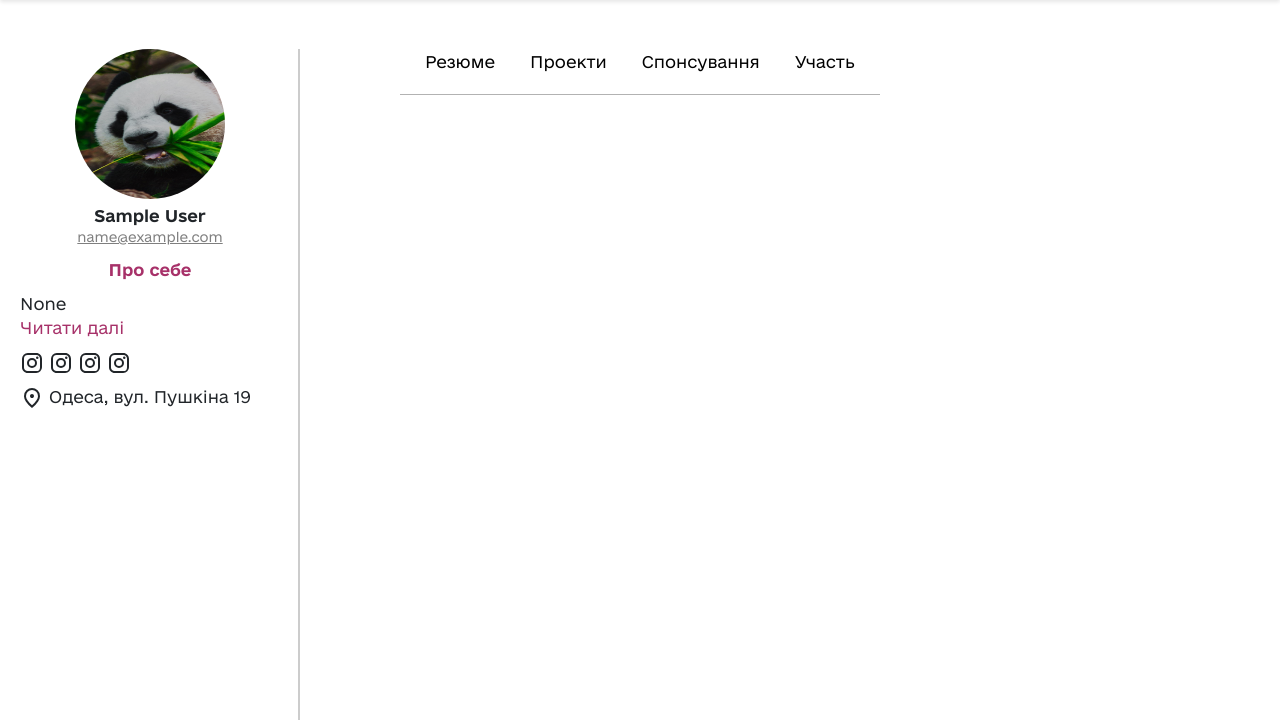
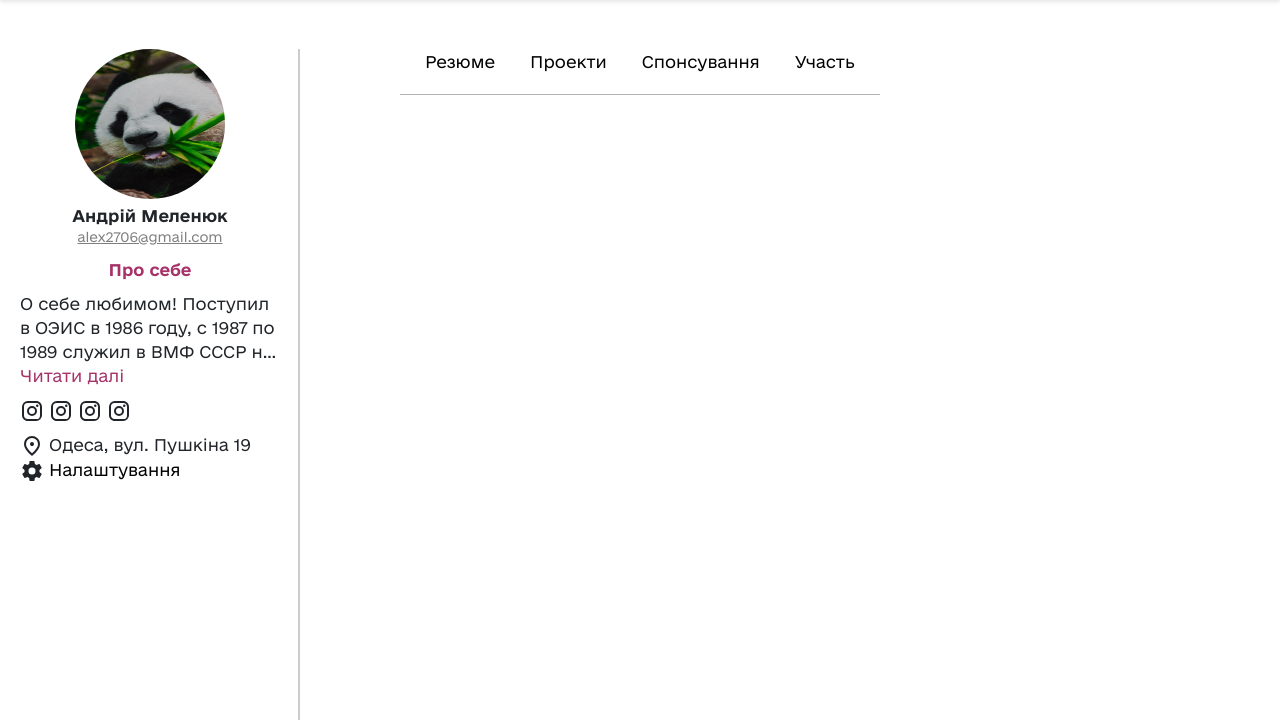
Before and after one commit to maxtkach/ustarter, a Flask app: page /profile/1 in a window 1280 px wide. Shown: the part 68-788 px from the top of the page. Run offline with Flask 2, Linux system fonts and the light colour scheme; the visitor is signed in with stand-in values (Sample User, id 1); data comes from the database, SQL or seed files in the repository; some libraries are stand-ins or nearby versions.

Commit message:
Add files via upload

```diff
--- a/templates/profile.html
+++ b/templates/profile.html
@@ -4,11 +4,27 @@
 <div class="profile">
     <div class="profile__user--info resizable" id="resizeMe">
         <img src="static/images/placeholder_panda.jpg" alt="" class="user__image">
-            <div class="user__name">{{ fullName }}</div>
-            <div class="user__email">{{ email }}</div>
+        <div class="user__name">Андрій Меленюк</div>
+        <div class="user__email">alex2706@gmail.com</div>
         <div class="user__about">
             <div class="about__title">Про себе</div>
-                <div id="about__content">{{ aboutMe }}</div>
+            <div id="about__content">О себе любимом!
+                Поступил в ОЭИС в 1986 году, с 1987 по 1989 служил в ВМФ СССР на северном флоте. В 1993 году
+                закончил институт с отличием (красным дипломом). После чего работал на кафедре АЭС (1 год), ТЭС (4
+                года), ДЭС (с 1998 по настоящее время). Летом 2006 года защитил диссертацию в направлении
+                помехоустойчивого кодирования и получил степень кандидата технических наук. Кроме того работаю
+                программистом (уже не в ОНАС) и с 1998 года занимаюсь цифровой обработкой сигналов на сигнальных
+                процессорах семейства ADSP218x и TMS230c54xx.
+                Женат с 1995 года. В 2000 родился сын. Lorem ipsum dolor sit amet consectetur, adipisicing elit.
+                Eius voluptas nobis, vel molestias ex repellendus maiores, quo, vero perferendis quia similique.
+                Atque totam corporis ullam iusto magnam ipsam, dolorem laboriosam! Lorem ipsum dolor sit amet
+                consectetur adipisicing elit. Veniam esse beatae, rem illum repellendus voluptate. Corporis nemo
+                quidem officia et, tempora accusamus officiis, iusto dignissimos, nisi nulla ab impedit labore.
+                Lorem ipsum, dolor sit amet consectetur adipisicing elit. Natus, ratione? Possimus impedit maxime
+                blanditiis itaque numquam nesciunt quos officiis nostrum ipsa facere. Veniam deserunt ipsa sapiente
+                molestias sed quidem cupiditate. Lorem ipsum dolor, sit amet consectetur adipisicing elit. Culpa,
+                id. Optio praesentium culpa tempora obcaecati distinctio repellat voluptate magnam nam consequuntur,
+                ducimus odit dignissimos! Beatae nobis accusamus cum aut voluptate.</div>
             <span id="read__more"></span>
         </div>
         <div class="about__info__footer">
@@ -35,7 +51,12 @@
                         <path fill="currentColor"
                             d="M12 12q.825 0 1.413-.588T14 10q0-.825-.588-1.413T12 8q-.825 0-1.413.588T10 10q0 .825.588 1.413T12 12Zm0 7.35q3.05-2.8 4.525-5.088T18 10.2q0-2.725-1.738-4.462T12 4Q9.475 4 7.737 5.738T6 10.2q0 1.775 1.475 4.063T12 19.35ZM12 22q-4.025-3.425-6.012-6.362T4 10.2q0-3.75 2.413-5.975T12 2q3.175 0 5.588 2.225T20 10.2q0 2.5-1.988 5.438T12 22Zm0-11.8Z" />
                     </svg> Одеса, вул. Пушкіна 19 </span>
+                <br>
+                <span class="settings"><svg xmlns="http://www.w3.org/2000/svg" width="24" height="24" viewBox="0 0 24 24"><path fill="currentColor" d="M12 15.5A3.5 3.5 0 0 1 8.5 12A3.5 3.5 0 0 1 12 8.5a3.5 3.5 0 0 1 3.5 3.5a3.5 3.5 0 0 1-3.5 3.5m7.43-2.53c.04-.32.07-.64.07-.97c0-.33-.03-.66-.07-1l2.11-1.63c.19-.15.24-.42.12-.64l-2-3.46c-.12-.22-.39-.31-.61-.22l-2.49 1c-.52-.39-1.06-.73-1.69-.98l-.37-2.65A.506.506 0 0 0 14 2h-4c-.25 0-.46.18-.5.42l-.37 2.65c-.63.25-1.17.59-1.69.98l-2.49-1c-.22-.09-.49 0-.61.22l-2 3.46c-.13.22-.07.49.12.64L4.57 11c-.04.34-.07.67-.07 1c0 .33.03.65.07.97l-2.11 1.66c-.19.15-.25.42-.12.64l2 3.46c.12.22.39.3.61.22l2.49-1.01c.52.4 1.06.74 1.69.99l.37 2.65c.04.24.25.42.5.42h4c.25 0 .46-.18.5-.42l.37-2.65c.63-.26 1.17-.59 1.69-.99l2.49 1.01c.22.08.49 0 .61-.22l2-3.46c.12-.22.07-.49-.12-.64l-2.11-1.66Z"/></svg> <a href="{{ url_for('main.MainPage') }}">Налаштування</a> </span>
+
+
             </div>
+
         </div>
         <div class="resizer resizer-r"></div>
     </div>
@@ -87,23 +108,19 @@
                         <div class="projects__footer">
                             <div class="projects__footer--text">Зв'язок з нами
                                 <div class="projects__footer--socials">
-                                        <svg xmlns="http://www.w3.org/2000/svg" width="24" height="24"
-                                            viewBox="0 0 24 24">
+                                    <svg xmlns="http://www.w3.org/2000/svg" width="24" height="24" viewBox="0 0 24 24">
                                         <path fill="currentColor"
                                             d="M7.8 2h8.4C19.4 2 22 4.6 22 7.8v8.4a5.8 5.8 0 0 1-5.8 5.8H7.8C4.6 22 2 19.4 2 16.2V7.8A5.8 5.8 0 0 1 7.8 2m-.2 2A3.6 3.6 0 0 0 4 7.6v8.8C4 18.39 5.61 20 7.6 20h8.8a3.6 3.6 0 0 0 3.6-3.6V7.6C20 5.61 18.39 4 16.4 4H7.6m9.65 1.5a1.25 1.25 0 0 1 1.25 1.25A1.25 1.25 0 0 1 17.25 8A1.25 1.25 0 0 1 16 6.75a1.25 1.25 0 0 1 1.25-1.25M12 7a5 5 0 0 1 5 5a5 5 0 0 1-5 5a5 5 0 0 1-5-5a5 5 0 0 1 5-5m0 2a3 3 0 0 0-3 3a3 3 0 0 0 3 3a3 3 0 0 0 3-3a3 3 0 0 0-3-3Z" />
                                     </svg>
-                                        <svg xmlns="http://www.w3.org/2000/svg" width="24" height="24"
-                                            viewBox="0 0 24 24">
+                                    <svg xmlns="http://www.w3.org/2000/svg" width="24" height="24" viewBox="0 0 24 24">
                                         <path fill="currentColor"
                                             d="M7.8 2h8.4C19.4 2 22 4.6 22 7.8v8.4a5.8 5.8 0 0 1-5.8 5.8H7.8C4.6 22 2 19.4 2 16.2V7.8A5.8 5.8 0 0 1 7.8 2m-.2 2A3.6 3.6 0 0 0 4 7.6v8.8C4 18.39 5.61 20 7.6 20h8.8a3.6 3.6 0 0 0 3.6-3.6V7.6C20 5.61 18.39 4 16.4 4H7.6m9.65 1.5a1.25 1.25 0 0 1 1.25 1.25A1.25 1.25 0 0 1 17.25 8A1.25 1.25 0 0 1 16 6.75a1.25 1.25 0 0 1 1.25-1.25M12 7a5 5 0 0 1 5 5a5 5 0 0 1-5 5a5 5 0 0 1-5-5a5 5 0 0 1 5-5m0 2a3 3 0 0 0-3 3a3 3 0 0 0 3 3a3 3 0 0 0 3-3a3 3 0 0 0-3-3Z" />
                                     </svg>
-                                        <svg xmlns="http://www.w3.org/2000/svg" width="24" height="24"
-                                            viewBox="0 0 24 24">
+                                    <svg xmlns="http://www.w3.org/2000/svg" width="24" height="24" viewBox="0 0 24 24">
                                         <path fill="currentColor"
                                             d="M7.8 2h8.4C19.4 2 22 4.6 22 7.8v8.4a5.8 5.8 0 0 1-5.8 5.8H7.8C4.6 22 2 19.4 2 16.2V7.8A5.8 5.8 0 0 1 7.8 2m-.2 2A3.6 3.6 0 0 0 4 7.6v8.8C4 18.39 5.61 20 7.6 20h8.8a3.6 3.6 0 0 0 3.6-3.6V7.6C20 5.61 18.39 4 16.4 4H7.6m9.65 1.5a1.25 1.25 0 0 1 1.25 1.25A1.25 1.25 0 0 1 17.25 8A1.25 1.25 0 0 1 16 6.75a1.25 1.25 0 0 1 1.25-1.25M12 7a5 5 0 0 1 5 5a5 5 0 0 1-5 5a5 5 0 0 1-5-5a5 5 0 0 1 5-5m0 2a3 3 0 0 0-3 3a3 3 0 0 0 3 3a3 3 0 0 0 3-3a3 3 0 0 0-3-3Z" />
                                     </svg>
-                                        <svg xmlns="http://www.w3.org/2000/svg" width="24" height="24"
-                                            viewBox="0 0 24 24">
+                                    <svg xmlns="http://www.w3.org/2000/svg" width="24" height="24" viewBox="0 0 24 24">
                                         <path fill="currentColor"
                                             d="M7.8 2h8.4C19.4 2 22 4.6 22 7.8v8.4a5.8 5.8 0 0 1-5.8 5.8H7.8C4.6 22 2 19.4 2 16.2V7.8A5.8 5.8 0 0 1 7.8 2m-.2 2A3.6 3.6 0 0 0 4 7.6v8.8C4 18.39 5.61 20 7.6 20h8.8a3.6 3.6 0 0 0 3.6-3.6V7.6C20 5.61 18.39 4 16.4 4H7.6m9.65 1.5a1.25 1.25 0 0 1 1.25 1.25A1.25 1.25 0 0 1 17.25 8A1.25 1.25 0 0 1 16 6.75a1.25 1.25 0 0 1 1.25-1.25M12 7a5 5 0 0 1 5 5a5 5 0 0 1-5 5a5 5 0 0 1-5-5a5 5 0 0 1 5-5m0 2a3 3 0 0 0-3 3a3 3 0 0 0 3 3a3 3 0 0 0 3-3a3 3 0 0 0-3-3Z" />
                                     </svg>
@@ -147,23 +164,19 @@
                         <div class="projects__footer">
                             <div class="projects__footer--text">Зв'язок з нами
                                 <div class="projects__footer--socials">
-                                        <svg xmlns="http://www.w3.org/2000/svg" width="24" height="24"
-                                            viewBox="0 0 24 24">
+                                    <svg xmlns="http://www.w3.org/2000/svg" width="24" height="24" viewBox="0 0 24 24">
                                         <path fill="currentColor"
                                             d="M7.8 2h8.4C19.4 2 22 4.6 22 7.8v8.4a5.8 5.8 0 0 1-5.8 5.8H7.8C4.6 22 2 19.4 2 16.2V7.8A5.8 5.8 0 0 1 7.8 2m-.2 2A3.6 3.6 0 0 0 4 7.6v8.8C4 18.39 5.61 20 7.6 20h8.8a3.6 3.6 0 0 0 3.6-3.6V7.6C20 5.61 18.39 4 16.4 4H7.6m9.65 1.5a1.25 1.25 0 0 1 1.25 1.25A1.25 1.25 0 0 1 17.25 8A1.25 1.25 0 0 1 16 6.75a1.25 1.25 0 0 1 1.25-1.25M12 7a5 5 0 0 1 5 5a5 5 0 0 1-5 5a5 5 0 0 1-5-5a5 5 0 0 1 5-5m0 2a3 3 0 0 0-3 3a3 3 0 0 0 3 3a3 3 0 0 0 3-3a3 3 0 0 0-3-3Z" />
                                     </svg>
-                                        <svg xmlns="http://www.w3.org/2000/svg" width="24" height="24"
-                                            viewBox="0 0 24 24">
+                                    <svg xmlns="http://www.w3.org/2000/svg" width="24" height="24" viewBox="0 0 24 24">
                                         <path fill="currentColor"
                                             d="M7.8 2h8.4C19.4 2 22 4.6 22 7.8v8.4a5.8 5.8 0 0 1-5.8 5.8H7.8C4.6 22 2 19.4 2 16.2V7.8A5.8 5.8 0 0 1 7.8 2m-.2 2A3.6 3.6 0 0 0 4 7.6v8.8C4 18.39 5.61 20 7.6 20h8.8a3.6 3.6 0 0 0 3.6-3.6V7.6C20 5.61 18.39 4 16.4 4H7.6m9.65 1.5a1.25 1.25 0 0 1 1.25 1.25A1.25 1.25 0 0 1 17.25 8A1.25 1.25 0 0 1 16 6.75a1.25 1.25 0 0 1 1.25-1.25M12 7a5 5 0 0 1 5 5a5 5 0 0 1-5 5a5 5 0 0 1-5-5a5 5 0 0 1 5-5m0 2a3 3 0 0 0-3 3a3 3 0 0 0 3 3a3 3 0 0 0 3-3a3 3 0 0 0-3-3Z" />
                                     </svg>
-                                        <svg xmlns="http://www.w3.org/2000/svg" width="24" height="24"
-                                            viewBox="0 0 24 24">
+                                    <svg xmlns="http://www.w3.org/2000/svg" width="24" height="24" viewBox="0 0 24 24">
                                         <path fill="currentColor"
                                             d="M7.8 2h8.4C19.4 2 22 4.6 22 7.8v8.4a5.8 5.8 0 0 1-5.8 5.8H7.8C4.6 22 2 19.4 2 16.2V7.8A5.8 5.8 0 0 1 7.8 2m-.2 2A3.6 3.6 0 0 0 4 7.6v8.8C4 18.39 5.61 20 7.6 20h8.8a3.6 3.6 0 0 0 3.6-3.6V7.6C20 5.61 18.39 4 16.4 4H7.6m9.65 1.5a1.25 1.25 0 0 1 1.25 1.25A1.25 1.25 0 0 1 17.25 8A1.25 1.25 0 0 1 16 6.75a1.25 1.25 0 0 1 1.25-1.25M12 7a5 5 0 0 1 5 5a5 5 0 0 1-5 5a5 5 0 0 1-5-5a5 5 0 0 1 5-5m0 2a3 3 0 0 0-3 3a3 3 0 0 0 3 3a3 3 0 0 0 3-3a3 3 0 0 0-3-3Z" />
                                     </svg>
-                                        <svg xmlns="http://www.w3.org/2000/svg" width="24" height="24"
-                                            viewBox="0 0 24 24">
+                                    <svg xmlns="http://www.w3.org/2000/svg" width="24" height="24" viewBox="0 0 24 24">
                                         <path fill="currentColor"
                                             d="M7.8 2h8.4C19.4 2 22 4.6 22 7.8v8.4a5.8 5.8 0 0 1-5.8 5.8H7.8C4.6 22 2 19.4 2 16.2V7.8A5.8 5.8 0 0 1 7.8 2m-.2 2A3.6 3.6 0 0 0 4 7.6v8.8C4 18.39 5.61 20 7.6 20h8.8a3.6 3.6 0 0 0 3.6-3.6V7.6C20 5.61 18.39 4 16.4 4H7.6m9.65 1.5a1.25 1.25 0 0 1 1.25 1.25A1.25 1.25 0 0 1 17.25 8A1.25 1.25 0 0 1 16 6.75a1.25 1.25 0 0 1 1.25-1.25M12 7a5 5 0 0 1 5 5a5 5 0 0 1-5 5a5 5 0 0 1-5-5a5 5 0 0 1 5-5m0 2a3 3 0 0 0-3 3a3 3 0 0 0 3 3a3 3 0 0 0 3-3a3 3 0 0 0-3-3Z" />
                                     </svg>
@@ -207,23 +220,19 @@
                         <div class="projects__footer">
                             <div class="projects__footer--text">Зв'язок з нами
                                 <div class="projects__footer--socials">
-                                        <svg xmlns="http://www.w3.org/2000/svg" width="24" height="24"
-                                            viewBox="0 0 24 24">
+                                    <svg xmlns="http://www.w3.org/2000/svg" width="24" height="24" viewBox="0 0 24 24">
                                         <path fill="currentColor"
                                             d="M7.8 2h8.4C19.4 2 22 4.6 22 7.8v8.4a5.8 5.8 0 0 1-5.8 5.8H7.8C4.6 22 2 19.4 2 16.2V7.8A5.8 5.8 0 0 1 7.8 2m-.2 2A3.6 3.6 0 0 0 4 7.6v8.8C4 18.39 5.61 20 7.6 20h8.8a3.6 3.6 0 0 0 3.6-3.6V7.6C20 5.61 18.39 4 16.4 4H7.6m9.65 1.5a1.25 1.25 0 0 1 1.25 1.25A1.25 1.25 0 0 1 17.25 8A1.25 1.25 0 0 1 16 6.75a1.25 1.25 0 0 1 1.25-1.25M12 7a5 5 0 0 1 5 5a5 5 0 0 1-5 5a5 5 0 0 1-5-5a5 5 0 0 1 5-5m0 2a3 3 0 0 0-3 3a3 3 0 0 0 3 3a3 3 0 0 0 3-3a3 3 0 0 0-3-3Z" />
                                     </svg>
-                                        <svg xmlns="http://www.w3.org/2000/svg" width="24" height="24"
-                                            viewBox="0 0 24 24">
+                                    <svg xmlns="http://www.w3.org/2000/svg" width="24" height="24" viewBox="0 0 24 24">
                                         <path fill="currentColor"
                                             d="M7.8 2h8.4C19.4 2 22 4.6 22 7.8v8.4a5.8 5.8 0 0 1-5.8 5.8H7.8C4.6 22 2 19.4 2 16.2V7.8A5.8 5.8 0 0 1 7.8 2m-.2 2A3.6 3.6 0 0 0 4 7.6v8.8C4 18.39 5.61 20 7.6 20h8.8a3.6 3.6 0 0 0 3.6-3.6V7.6C20 5.61 18.39 4 16.4 4H7.6m9.65 1.5a1.25 1.25 0 0 1 1.25 1.25A1.25 1.25 0 0 1 17.25 8A1.25 1.25 0 0 1 16 6.75a1.25 1.25 0 0 1 1.25-1.25M12 7a5 5 0 0 1 5 5a5 5 0 0 1-5 5a5 5 0 0 1-5-5a5 5 0 0 1 5-5m0 2a3 3 0 0 0-3 3a3 3 0 0 0 3 3a3 3 0 0 0 3-3a3 3 0 0 0-3-3Z" />
                                     </svg>
-                                        <svg xmlns="http://www.w3.org/2000/svg" width="24" height="24"
-                                            viewBox="0 0 24 24">
+                                    <svg xmlns="http://www.w3.org/2000/svg" width="24" height="24" viewBox="0 0 24 24">
                                         <path fill="currentColor"
                                             d="M7.8 2h8.4C19.4 2 22 4.6 22 7.8v8.4a5.8 5.8 0 0 1-5.8 5.8H7.8C4.6 22 2 19.4 2 16.2V7.8A5.8 5.8 0 0 1 7.8 2m-.2 2A3.6 3.6 0 0 0 4 7.6v8.8C4 18.39 5.61 20 7.6 20h8.8a3.6 3.6 0 0 0 3.6-3.6V7.6C20 5.61 18.39 4 16.4 4H7.6m9.65 1.5a1.25 1.25 0 0 1 1.25 1.25A1.25 1.25 0 0 1 17.25 8A1.25 1.25 0 0 1 16 6.75a1.25 1.25 0 0 1 1.25-1.25M12 7a5 5 0 0 1 5 5a5 5 0 0 1-5 5a5 5 0 0 1-5-5a5 5 0 0 1 5-5m0 2a3 3 0 0 0-3 3a3 3 0 0 0 3 3a3 3 0 0 0 3-3a3 3 0 0 0-3-3Z" />
                                     </svg>
-                                        <svg xmlns="http://www.w3.org/2000/svg" width="24" height="24"
-                                            viewBox="0 0 24 24">
+                                    <svg xmlns="http://www.w3.org/2000/svg" width="24" height="24" viewBox="0 0 24 24">
                                         <path fill="currentColor"
                                             d="M7.8 2h8.4C19.4 2 22 4.6 22 7.8v8.4a5.8 5.8 0 0 1-5.8 5.8H7.8C4.6 22 2 19.4 2 16.2V7.8A5.8 5.8 0 0 1 7.8 2m-.2 2A3.6 3.6 0 0 0 4 7.6v8.8C4 18.39 5.61 20 7.6 20h8.8a3.6 3.6 0 0 0 3.6-3.6V7.6C20 5.61 18.39 4 16.4 4H7.6m9.65 1.5a1.25 1.25 0 0 1 1.25 1.25A1.25 1.25 0 0 1 17.25 8A1.25 1.25 0 0 1 16 6.75a1.25 1.25 0 0 1 1.25-1.25M12 7a5 5 0 0 1 5 5a5 5 0 0 1-5 5a5 5 0 0 1-5-5a5 5 0 0 1 5-5m0 2a3 3 0 0 0-3 3a3 3 0 0 0 3 3a3 3 0 0 0 3-3a3 3 0 0 0-3-3Z" />
                                     </svg>
@@ -231,6 +240,7 @@
                             </div>
                             <div class="projects__footer--text" style="text-align:right">Адреса <br>
                                 <span>Одеса, вул. Пушкіна 19 </span>
+
                             </div>
                         </div>
                         <div class="projects__footer--buttons">
@@ -255,10 +265,12 @@
                     <div class="projects__progress__need small_project__content"><span>Зібрано коштів:</span> 237
                         213₴ (~79%) </div>
                     <div class="progress">
-                                <div class="progress-bar profile__progress " role="progressbar" style="width: 79%; background-color:#A73169"
-                                    aria-valuenow="15" aria-valuemin="0" aria-valuemax="100"></div>
-                                <div class="progress-bar bg-success profile__progress" role="progressbar" style="width: 12%; background-color:#6AAF9D !important"
-                                    aria-valuenow="30" aria-valuemin="0" aria-valuemax="100"><span></span></span></div>
+                        <div class="progress-bar profile__progress " role="progressbar"
+                            style="width: 79%; background-color:#A73169" aria-valuenow="15" aria-valuemin="0"
+                            aria-valuemax="100"></div>
+                        <div class="progress-bar bg-success profile__progress" role="progressbar"
+                            style="width: 12%; background-color:#6AAF9D !important" aria-valuenow="30" aria-valuemin="0"
+                            aria-valuemax="100"><span></span></span></div>
                     </div>
 
 
@@ -279,10 +291,12 @@
                     <div class="projects__progress__need small_project__content"><span>Зібрано коштів:</span> 237
                         213₴ (~79%) </div>
                     <div class="progress">
-                                <div class="progress-bar profile__progress " role="progressbar" style="width: 79%; background-color:#A73169"
-                                    aria-valuenow="15" aria-valuemin="0" aria-valuemax="100"></div>
-                                <div class="progress-bar bg-success profile__progress" role="progressbar" style="width: 12%; background-color:#6AAF9D !important"
-                                    aria-valuenow="30" aria-valuemin="0" aria-valuemax="100"><span></span></span></div>
+                        <div class="progress-bar profile__progress " role="progressbar"
+                            style="width: 79%; background-color:#A73169" aria-valuenow="15" aria-valuemin="0"
+                            aria-valuemax="100"></div>
+                        <div class="progress-bar bg-success profile__progress" role="progressbar"
+                            style="width: 12%; background-color:#6AAF9D !important" aria-valuenow="30" aria-valuemin="0"
+                            aria-valuemax="100"><span></span></span></div>
                     </div>
 
                     <div class="projects__progress__need small_project__content"><span>К-ть спонсованості проекта:
@@ -301,10 +315,12 @@
                     <div class="projects__progress__need small_project__content"><span>Зібрано коштів:</span> 237
                         213₴ (~79%) </div>
                     <div class="progress">
-                            <div class="progress-bar profile__progress " role="progressbar" style="width: 79%; background-color:#A73169"
-                                aria-valuenow="15" aria-valuemin="0" aria-valuemax="100"></div>
-                            <div class="progress-bar bg-success profile__progress" role="progressbar" style="width: 12%; background-color:#6AAF9D !important"
-                                aria-valuenow="30" aria-valuemin="0" aria-valuemax="100"><span></span></span></div>
+                        <div class="progress-bar profile__progress " role="progressbar"
+                            style="width: 79%; background-color:#A73169" aria-valuenow="15" aria-valuemin="0"
+                            aria-valuemax="100"></div>
+                        <div class="progress-bar bg-success profile__progress" role="progressbar"
+                            style="width: 12%; background-color:#6AAF9D !important" aria-valuenow="30" aria-valuemin="0"
+                            aria-valuemax="100"><span></span></span></div>
                     </div>
 
                     <div class="projects__progress__need small_project__content"><span>К-ть спонсованості проекта:
@@ -317,17 +333,22 @@
                     <h3 class="project__header__text">The Animals Glory </h3>
                 </div>
                 <div class="short__project--content">
-                        <div class="projects__progress__need small_project__content"><span>Потрібно коштів:</span> 300 000₴ </div>
+                    <div class="projects__progress__need small_project__content"><span>Потрібно коштів:</span> 300 000₴
+                    </div>
                     <div class="progress-mark"></div>
-                        <div class="projects__progress__need small_project__content"><span>Зібрано коштів:</span> 237 213₴ (~79%) </div>
+                    <div class="projects__progress__need small_project__content"><span>Зібрано коштів:</span> 237 213₴
+                        (~79%) </div>
                     <div class="progress">
-                            <div class="progress-bar profile__progress " role="progressbar" style="width: 79%; background-color:#A73169"
-                                aria-valuenow="15" aria-valuemin="0" aria-valuemax="100"></div>
-                            <div class="progress-bar bg-success profile__progress" role="progressbar" style="width: 12%; background-color:#6AAF9D !important"
-                                aria-valuenow="30" aria-valuemin="0" aria-valuemax="100"><span></span></span></div>
+                        <div class="progress-bar profile__progress " role="progressbar"
+                            style="width: 79%; background-color:#A73169" aria-valuenow="15" aria-valuemin="0"
+                            aria-valuemax="100"></div>
+                        <div class="progress-bar bg-success profile__progress" role="progressbar"
+                            style="width: 12%; background-color:#6AAF9D !important" aria-valuenow="30" aria-valuemin="0"
+                            aria-valuemax="100"><span></span></span></div>
                     </div>
 
-                        <div class="projects__progress__need small_project__content"><span>К-ть спонсованості проекта: </span>12 000₴(~12%)
+                    <div class="projects__progress__need small_project__content"><span>К-ть спонсованості проекта:
+                        </span>12 000₴(~12%)
                     </div>
 
                 </div>
```
Also changed, not shown: templates/index.html (+30 -1 lines). Lines whose indentation alone changed are shown as unchanged.
